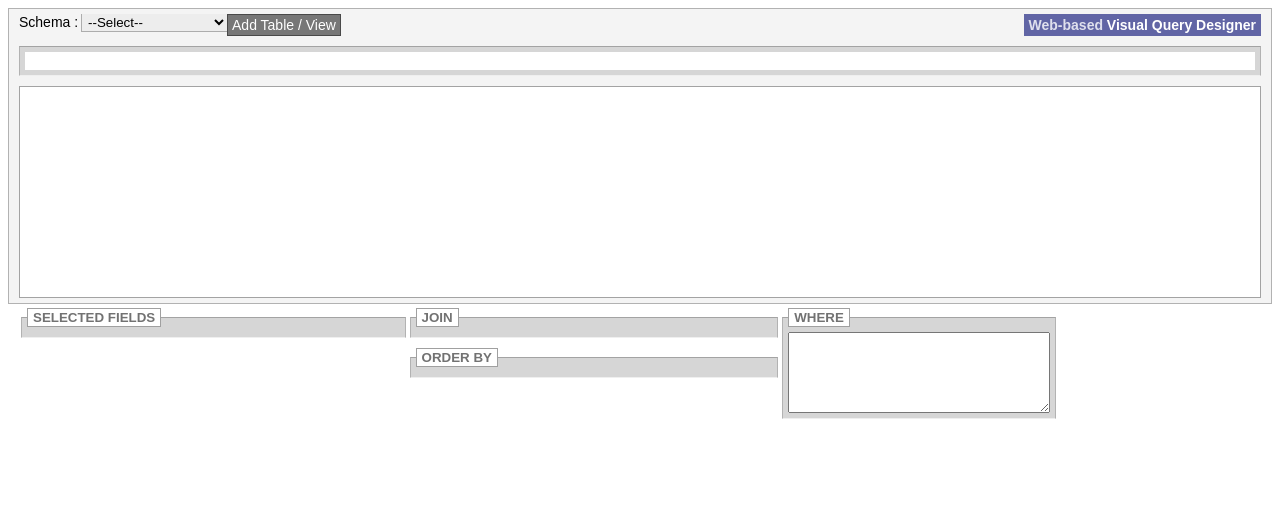
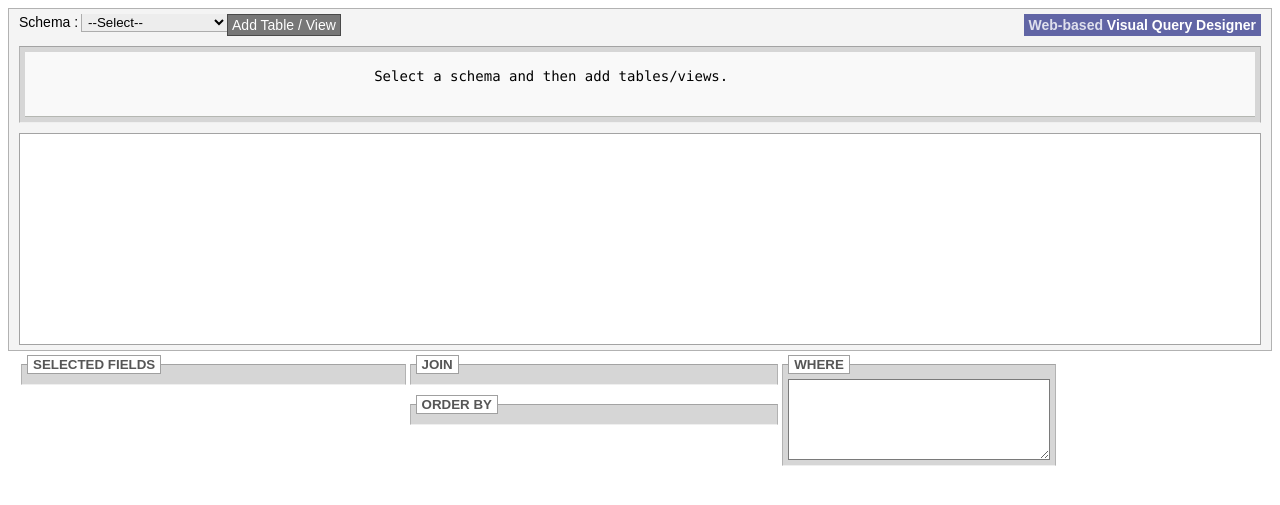
Before and after one commit to swapnilmj/web-vqd, a PHP site: page / in a window 1280 px wide. Shown: the top 505 px of the page. Run offline with PHP 8.4, Linux system fonts and the light colour scheme; data that the repository does not hold is empty.

Commit message:
UI and whiteline changes

```diff
--- a/coffee/core.js
+++ b/coffee/core.js
@@ -320,7 +320,7 @@ $(function() {
       console.log("Table " + tableName + " already added");
       return 0;
     }
-    $.ajax({
+    return $.ajax({
       url: 'ajax/table_json.php',
       dataType: 'json',
       data: {
@@ -337,9 +337,9 @@ $(function() {
         TableFields.create(d);
       }
       SQLPaneView.listenEvents = true;
-      return TableFields.trigger();
+      TableFields.trigger();
+      return SQLPaneView.render();
     });
-    return SQLPaneView.render();
   };
 });
 
--- a/css/design.css
+++ b/css/design.css
@@ -11,6 +11,14 @@
             font-size: 10pt;
             padding: 0 2px;
             outline: 1px solid #ADADAD;
+        }
+
+        pre {
+            font-family: Consolas, monospace;
+        }
+
+        #content {
+            z-index: 0;
         }
 
         #project-logo {
@@ -59,7 +67,7 @@
 
         .line-item {
             overflow: auto;
-            border-bottom: 1px solid #C6C6C6;
+            border-bottom: 1px solid #C1C1C1;
             background-color: #F9F9F9;
             /*background-color: #F2F2F2;*/
             padding: 1px 3px 0;
@@ -176,7 +184,9 @@
         #sql-out .output {
             /*height: 50px;*/
             /*width: 100px;*/
-            background-color: #fff;
+            border-bottom: 1px solid #B5B7B2;
+            background-color: #F9F9F9;
+            /*background-color: #fff;*/
             font-family: monospace;
             padding: 2px;
         }
@@ -203,7 +213,7 @@
         legend {
             border:1px solid #A0A0A0;
             background-color: #FFFFFF;
-            color: #727272;
+            color: #565656;
             font-size: 10pt;
             font-weight: bolder;
             padding: 1px 5px;
@@ -322,3 +332,28 @@
         #pane-where {
             width: auto;
         }
+        #pane-where textarea {
+            border: none;
+            border: 1px solid #7A7A7A;
+        }
+
+        .breadcrumbs-menu  {
+            position:absolute;
+            z-index: 10;
+            border: 2px solid #F4D753;
+            text-align: center;
+            margin-left: 40%;
+            background-color: #FFFA72;
+            padding: 3px 2px;
+            color: #EA4A00;
+            font-size: 16px;
+            /*margin-top: -5px;*/
+            top: 3px;
+            opacity: 0.7;
+        }
+        .breadcrumbs-menu a {
+            color: inherit;
+        }
+        .breadcrumbs-menu .current {
+            font-weight: bolder;
+        }
--- a/index.php
+++ b/index.php
@@ -59,6 +59,8 @@
 	<script type="text/javascript" src="coffee/design.js"> </script>
   <script type="application/x-javascript" src="js/tbl-selection.js"></script>
 
+	<!--<script type="text/javascript" src="coffee/demo.js"> </script>-->
+
 
 	<script type="application/x-javascript">
 
@@ -80,6 +82,8 @@
 
 <body>
 
+<div id="content">
+
     <div id="right-pane" class="design-mode">
 		<div id="tool-bar" >
 				<span id="project-logo" style="float: right;">
@@ -89,7 +93,7 @@
 				<span style="float: left;">
 				Schema :
 				<select name="schema" >
-					<option value=""> --Select-- </option>
+					<option value="" > --Select-- </option>
 
 					<?php
 
@@ -109,12 +113,15 @@
 		<div class="pane output-mode" id="sql-out">
             <div class="output">
 				<!-- SQL output -->
-				<pre id="sql-text-op"></pre>
+				<pre id="sql-text-op">
+					Select a schema and then add tables/views.
+				</pre>
 			</div>
 		</div>
 
 		<div id="design-pane" class="pane">
             <!--design pane-->
+
         </div>
 		<fieldset id="pane-select" class="pane inline-pane">
 			<legend> SELECTED FIELDS </legend>
@@ -154,6 +161,8 @@
 			</div>
 		</div>
 	</div>
+
+</div>
 
 <script id="table-label-template" type="text/template" >
 <div class="close " title="">
@@ -272,10 +281,9 @@
     <div class="icon delete"></div>
     <div class="property-editor">
         <div class="field-name">
-            <%=  TableName  %>.
-            <%= ColumnName %>
+            <%=  TableName  %>.<%= ColumnName %>
         </div>
-        <div class="" style="padding-right:10px;">
+        <div class="" style="padding-right:10px;float: right;">
             <select name="">
             <% var selAsc = (Sort== 'ASC') ? "selected='selected'" : ""  %>
             <% var selDesc = (Sort== 'DESC') ? "selected='selected'" : ""  %>
```
Also changed, not shown: readme.md, 1 other file.
